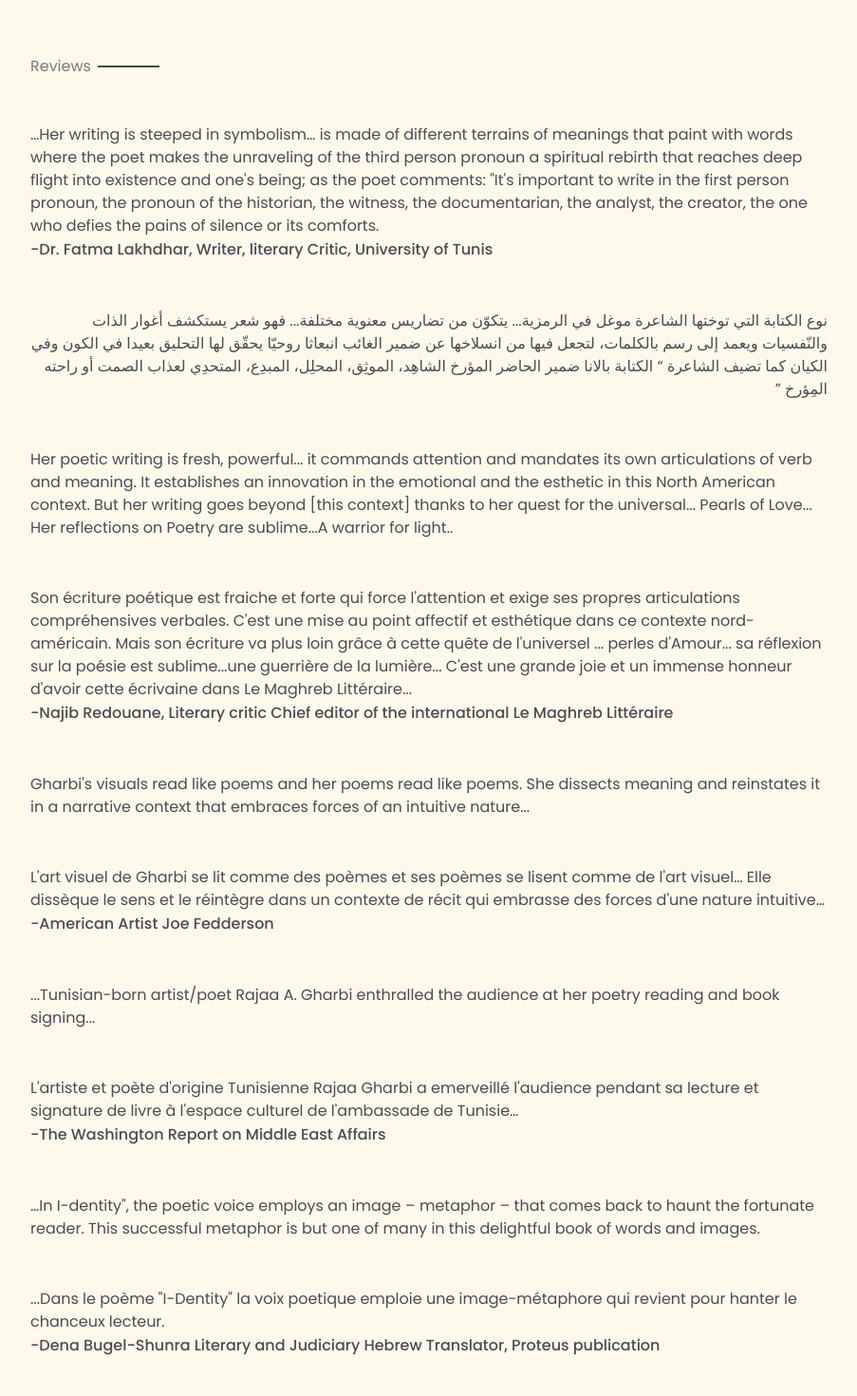
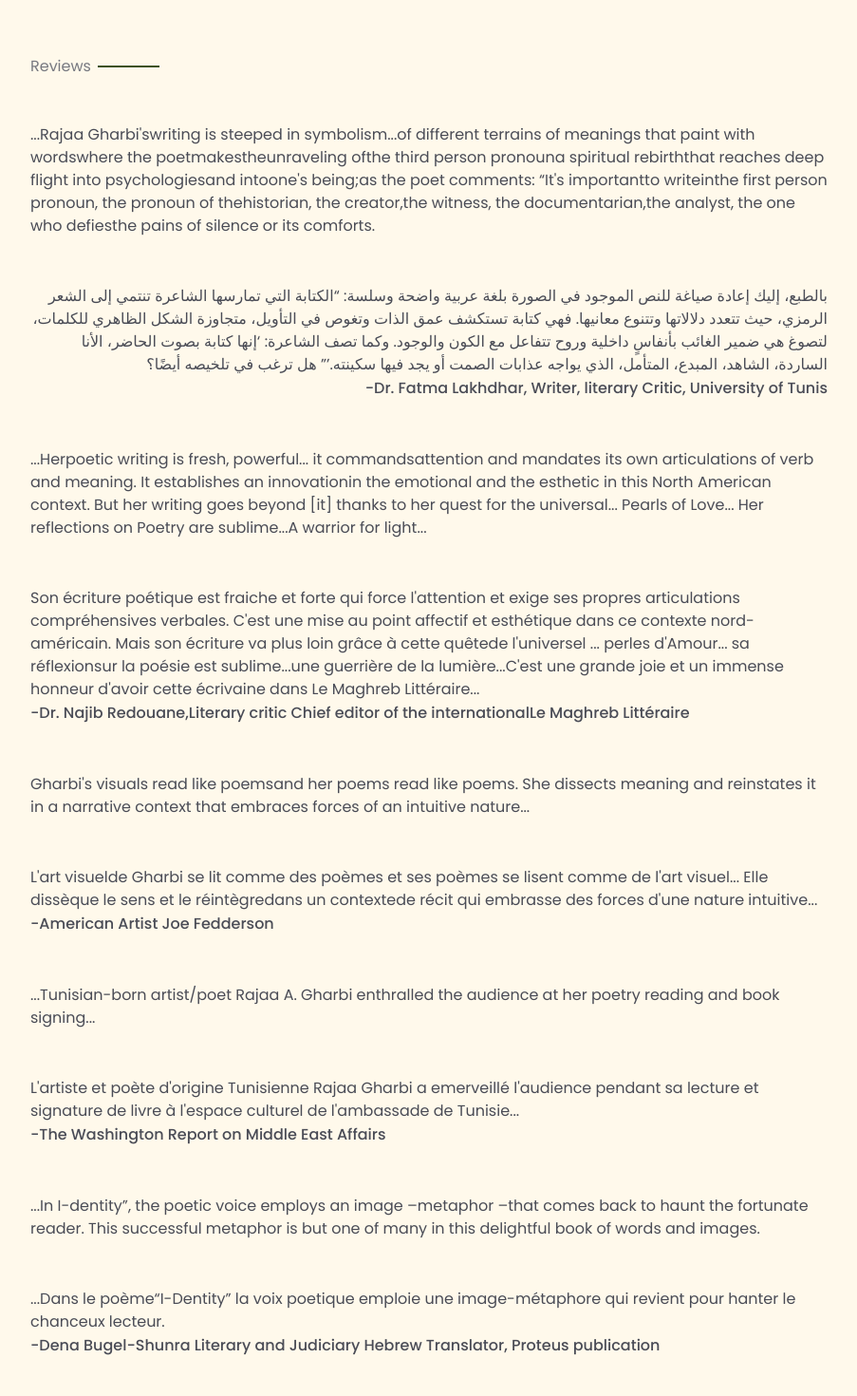
Before and after one commit to Shur0v/artist, a Next.js app: page /event in a window 1280 px wide. Shown: the part 240-1710 px from the top of the page at 95% size, without its empty margins (8-911 px from the left). Built offline with nearby package versions, Linux system fonts and the light colour scheme; a web font is replaced by a local one.

Commit message:
Full design complete

```diff
--- a/src/app/(site)/_components/home/eventsec.tsx
+++ b/src/app/(site)/_components/home/eventsec.tsx
@@ -23,40 +23,47 @@ export default function Eventsec() {
 
 
               <div className="w-[70%] justify-center mb-[50px]">
-              …Her writing is steeped in symbolism… is  made of different terrains of meanings that paint with words where the poet makes the unraveling of the third person pronoun a spiritual rebirth that reaches deep flight into existence and one's being; as the poet comments: "It's important to write in the first person pronoun, the pronoun of the historian, the witness, the documentarian, the analyst, the creator, the one who defies the pains of silence or its comforts. <br />
-              <span className="text-base font-medium leading-relaxed"> -Dr. Fatma Lakhdhar, Writer, literary Critic, University of Tunis</span>
+              ...Rajaa Gharbi&apos;swriting is steeped in symbolism...of different terrains of meanings that paint with wordswhere the poetmakestheunraveling ofthe third person pronouna spiritual rebirththat reaches deep flight into psychologiesand intoone&apos;s being;as the poet comments: &ldquo;It&apos;s importantto writeinthe first person pronoun, the pronoun of thehistorian, the creator,the witness, the documentarian,the analyst, the one who defiesthe pains of silence or its comforts. <br />
               </div>
 
 
               <div className="w-[70%] justify-center mb-[50px]" dir="rtl">
-                نوع الكتابة التي توختها الشاعرة موغل في الرمزية... يتكوّن من تضاريس معنوية مختلفة... فهو شعر يستكشف أغوار الذات والنّفسيات ويعمد إلى رسم بالكلمات، لتجعل فيها من انسلاخها عن ضمير الغائب انبعاثا روحيّا يحقّق لها التحليق بعيدا في الكون وفي الكيان كما تضيف الشاعرة &ldquo; الكتابة بالانا ضمير الحاضر المؤرخ الشاهِد، الموثِق، المحلِل، المبدِع، المتحدِي لعذاب  الصمت أو راحته المِؤرخ &rdquo;
+              بالطبع، إليك إعادة صياغة للنص الموجود في الصورة بلغة عربية واضحة وسلسة:
+
+&ldquo;الكتابة التي تمارسها الشاعرة تنتمي إلى الشعر الرمزي، حيث تتعدد دلالاتها وتتنوع معانيها. فهي كتابة تستكشف عمق الذات وتغوص في التأويل، متجاوزة الشكل الظاهري للكلمات، لتصوغ هي ضمير الغائب بأنفاسٍ داخلية وروح تتفاعل مع الكون والوجود. وكما تصف الشاعرة: &lsquo;إنها كتابة بصوت الحاضر، الأنا الساردة، الشاهد، المبدع، المتأمل، الذي يواجه عذابات الصمت أو يجد فيها سكينته.&rsquo;&rdquo;
+
+هل ترغب في تلخيصه أيضًا؟
                 <br />
+
+                <span className="text-base font-medium leading-relaxed">Dr. Fatma Lakhdhar, Writer, literary Critic, University of Tunis-</span>
+
+
               </div>
 
 
               <div className="w-[70%] justify-center mb-[50px]">
-              Her poetic writing is fresh, powerful... it commands attention and mandates its own articulations of verb and meaning. It establishes an innovation in the emotional and the esthetic in this North American context. But her writing goes beyond [this context] thanks to her quest for the universal... Pearls of Love... Her reflections on Poetry are sublime...A warrior for light..
+              ...Herpoetic writing is fresh, powerful... it commandsattention and mandates its own articulations of verb and meaning. It establishes an innovationin the emotional and the esthetic in this North American context. But her writing goes beyond [it] thanks to her quest for the universal... Pearls of Love... Her reflections on Poetry are sublime...A warrior for light...
               </div>
 
 
               <div className="w-[70%] justify-center mb-[50px]">
 
-              Son écriture poétique est fraiche et forte qui force l'attention et exige ses propres articulations compréhensives verbales. C'est une mise au point affectif et esthétique dans ce contexte nord-américain. Mais son écriture va plus loin grâce à cette quête de l'universel ... perles d'Amour... sa réflexion sur la poésie est sublime...une guerrière de la lumière... C'est une grande joie et un immense honneur d'avoir cette écrivaine dans Le Maghreb Littéraire... <br />
-              <span className="text-base font-medium leading-relaxed">-Najib Redouane, Literary critic Chief editor of the international Le Maghreb Littéraire</span>
+              Son écriture poétique est fraiche et forte qui force l&apos;attention et exige ses propres articulations compréhensives verbales. C&apos;est une mise au point affectif et esthétique dans ce contexte nord-américain. Mais son écriture va plus loin grâce à cette quêtede l&apos;universel ... perles d&apos;Amour... sa réflexionsur la poésie est sublime...une guerrière de la lumière...C&apos;est une grande joie et un immense honneur d&apos;avoir cette écrivaine dans Le Maghreb Littéraire...<br />
+              <span className="text-base font-medium leading-relaxed">-Dr. Najib Redouane,Literary critic Chief editor of the internationalLe Maghreb Littéraire</span>
 
               </div>
 
 
               <div className="w-[70%] justify-center mb-[50px]">
 
-              Gharbi's visuals read like poems and her poems read like poems. She dissects meaning and reinstates it in a narrative context that embraces forces of an intuitive nature...
+              Gharbi&apos;s visuals read like poemsand her poems read like poems. She dissects meaning and reinstates it in a narrative context that embraces forces of an intuitive nature...
               </div>
 
 
 
               <div className="w-[70%] justify-center mb-[50px]">
 
-              L'art visuel de Gharbi se lit comme des poèmes et ses poèmes se lisent comme de l'art visuel… Elle dissèque le sens et le réintègre dans un contexte de récit qui embrasse des forces d'une nature intuitive… <br />
+              L&apos;art visuelde Gharbi se lit comme des poèmes et ses poèmes se lisent comme de l&apos;art visuel... Elle dissèque le sens et le réintègredans un contextede récit qui embrasse des forces d&apos;une nature intuitive...<br />
               <span className="text-base font-medium leading-relaxed">-American Artist Joe Fedderson</span>
 
               </div>
@@ -72,7 +79,7 @@ export default function Eventsec() {
 
               <div className="w-[70%] justify-center mb-[50px]">
 
-              L'artiste et poète d'origine Tunisienne Rajaa Gharbi a emerveillé l'audience pendant sa lecture et signature de livre à l'espace culturel de l'ambassade de Tunisie… <br />
+              L&apos;artiste et poète d&apos;origine Tunisienne Rajaa Gharbi a emerveillé l&apos;audience pendant sa lecture et signature de livre à l&apos;espace culturel de l&apos;ambassade de Tunisie... <br />
               <span className="text-base font-medium leading-relaxed">-The Washington Report on Middle East Affairs</span>
 
               </div>
@@ -80,12 +87,12 @@ export default function Eventsec() {
 
 
               <div className="w-[70%] justify-center mb-[50px]">
-              …In I-dentity", the poetic voice employs an image – metaphor – that comes back to haunt the fortunate reader. This successful metaphor is but one of many in this delightful book of words and images.
+              ...In I-dentity&rdquo;, the poetic voice employs an image &ndash;metaphor &ndash;that comes back to haunt the fortunate reader. This successful metaphor is but one of many in this delightful book of words and images.
               </div>
 
 
               <div className="w-[70%] justify-center mb-[50px]">
-              ...Dans le poème "I-Dentity" la voix poetique emploie une image-métaphore qui revient pour hanter le chanceux lecteur. <br />
+              ...Dans le poème&ldquo;I-Dentity&rdquo; la voix poetique emploie une image-métaphore qui revient pour hanter le chanceux lecteur. <br />
               <span className="text-base font-medium leading-relaxed">-Dena Bugel-Shunra Literary and Judiciary Hebrew Translator, Proteus publication</span>
               </div>
 
@@ -97,7 +104,7 @@ export default function Eventsec() {
 
 
               <div className="w-[70%] justify-center mb-[50px]">
-              ...J'étais touchée aussi bien par l'étendue que par la profondeur de son travail.  La force de son expression dans la langue anglaise est extraordinaire. <br />
+              ...J&apos;étais touchée aussi bien par l&apos;étendue que par la profondeur de son travail.  La force de son expression dans la langue anglaise est extraordinaire. <br />
               <span className="text-base font-medium leading-relaxed">-Reader, Malti Greenberg</span>
               </div>
 
```
